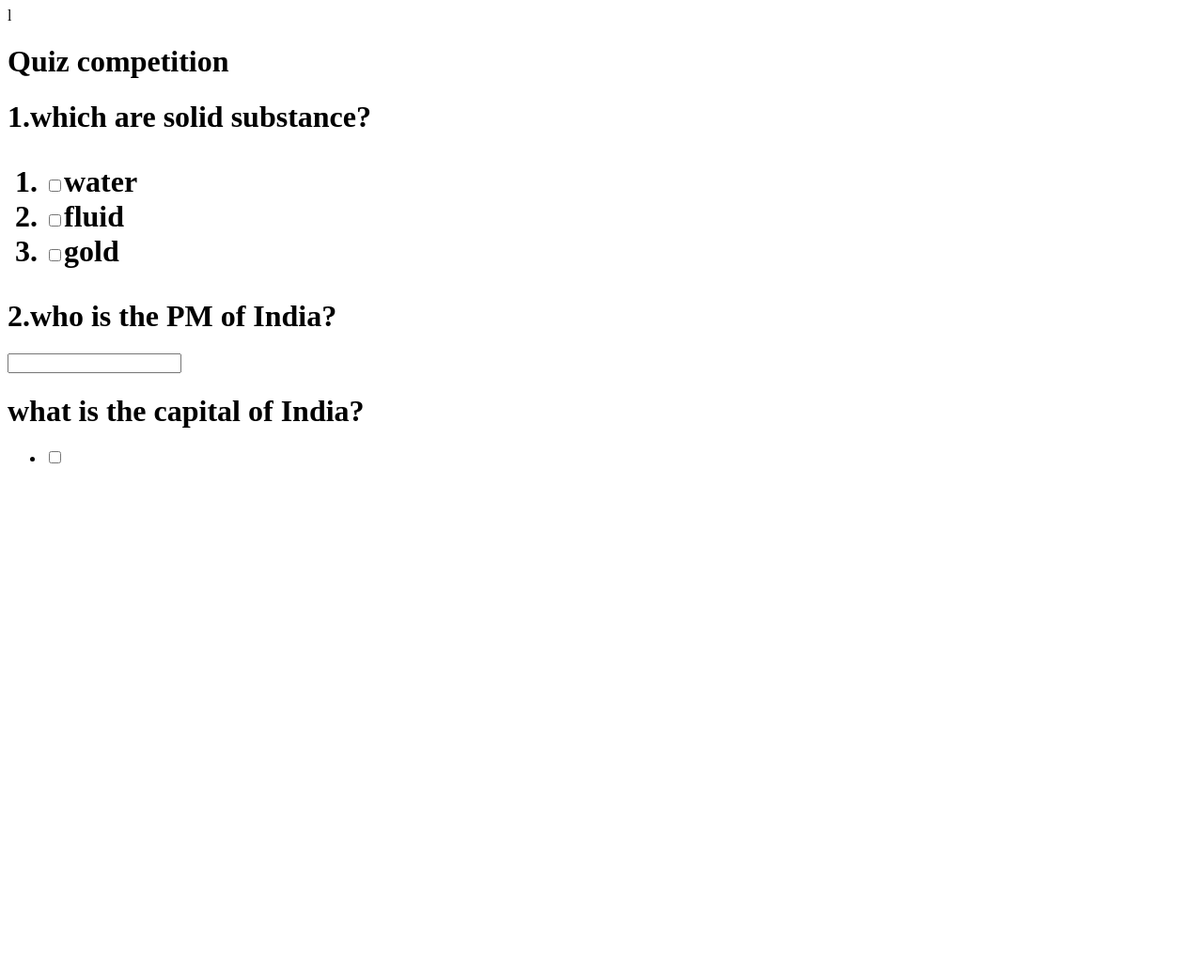
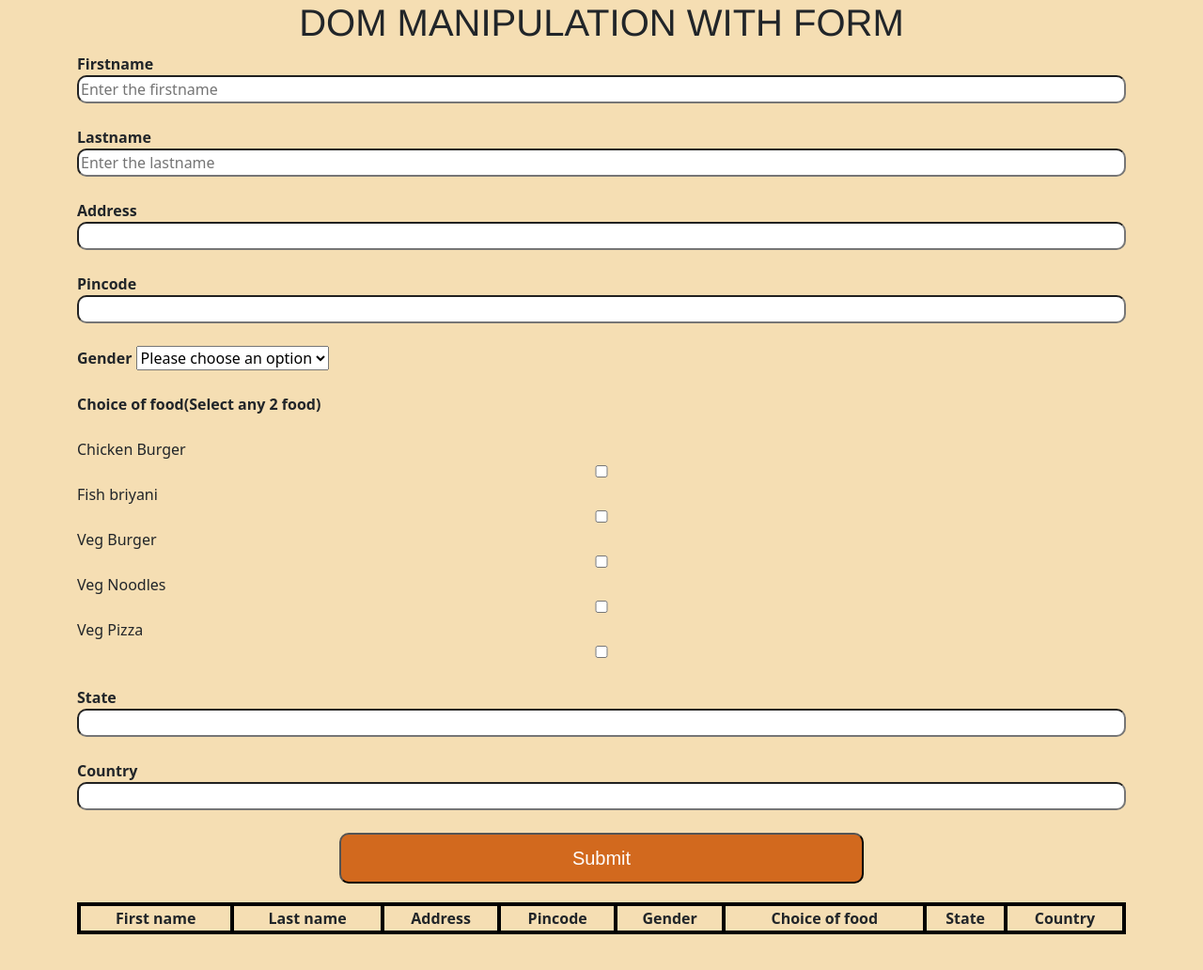
Before and after one commit to shruthi1993S/test2, a plain HTML site: page index.html in a window 1280 px wide. Shown: the whole page at 94% size. Before the commit the page ends 800 px from the top, so only its background shows below. Drawn offline with nearby package versions, Linux system fonts and the light colour scheme.

Commit message:
assignment11

```diff
--- a/index.html
+++ b/index.html
@@ -1,51 +1,107 @@
-l <!-- <!DOCTYPE html>
-<html lang="en">
-<head>
-    <meta charset="UTF-8">
-    <meta name="viewport" content="width=device-width, initial-scale=1.0">
-    <title>Document</title>
-</head>
-<h1> S.HASMA SHRUTHI</h1>
-<h2>Coimabtore</h2>
-
-<body>
-    <h2>About</h2>
-    <p>A dedicated and detail-oriented individual looking for rewarding position at a
-         well-reputed organization to gain experience, exposure and expand my knowledge</p>
-<h2>Skills</h2>
-<ul>
-    <li>Highly self motivated</li>
-    <li> Decision making &problrm solving skills</li>
-</ul>
-<h2>Hobbies</h2>
-    <ol>
-        <li> Dancing</li>
-        <li>Singing</li>
-    </ol>
-</body>
-</html>  -->
-
 <!DOCTYPE html>
 <html lang="en">
 <head>
     <meta charset="UTF-8">
     <meta name="viewport" content="width=device-width, initial-scale=1.0">
-    <title>Document</title>
+    <title>FORM</title>
+
+    <link rel="stylesheet" href="https://cdn.jsdelivr.net/npm/bootstrap@5.3.3/dist/css/bootstrap.min.css"/>
+    <link rel="stylesheet" href="./form.css"/>
+
+    <script src="/form.js" defer ></script>
 </head>
-<h1>Quiz competition</h1>
-<body>
-    <h1>1.which are solid substance?
-<ol>
-   <li> <input type="checkbox">water </li>
-    <li> <input type="checkbox">fluid</li>
-    <li><input type ="checkbox">gold</li>
-</ol>
-<h1> 2.who is the PM of India?</h1>
-<input type="text">
-<h1>what is the capital of India?</h1>
-<ul>
-    <li><input type="checkbox" a="NewDelhi">   </li>
-</ul>
 
-    </body>
+<!-- styling the form and table -->
+
+
+  <!-- form to enter the input fields -->
+
+
+
+    <form id="forms">
+    <div class="container">
+
+        <h1>DOM MANIPULATION WITH FORM</h1>
+
+    <label for="firstname"><b>Firstname</b></label>
+    <input type="text" id="firstname" name="firstname" placeholder="Enter the firstname" required/>
+    <br/><br/>
+
+    <label for="lastname"><b>Lastname</b></label>
+    <input type="text" id="lastname" placeholder="Enter the lastname" required/>
+    <br/><br/>
+
+    <label for="address"><b>Address</b></label>
+    <input type="text" id="address" required>
+     <br/><br/>
+
+    <label for="pincode"><b>Pincode</b></label>
+    <input type="number" id="pincode" required>
+       <br/><br/>
+
+
+    <label for="genderselection"><b>Gender</b></label>
+    <select  name="Gender"id="genderselection"  required>
+     <option value ="" >Please choose an option</option>
+     <option value="Male">Male</option>
+     <option value ="Female">Female</option>
+     <option value="others">Others</option>
+    </select>
+    <br/><br/>
+
+
+    <label for="choice of food"><b>Choice of food(Select any 2 food)</b></label>
+    <br/><br/>
+    <label for="Chicken Burger">Chicken Burger</label>
+    <input type="checkbox" id="Chicken Burger" value="Chicken Burger">
+    <label for="Fish briyani">Fish briyani</label>
+    <input type="checkbox" id="Fish briyani" value="Fish briyani">
+    <label for="Veg Burger">Veg Burger</label>
+    <input type="checkbox" id="Veg Burger" value="Veg Burger">
+    <label for="Veg Noodles">Veg Noodles</label>
+    <input type="checkbox" id="Veg Noodles" value="Veg Noodles">
+    <label for="Veg Pizza">Veg Pizza</label>
+    <input type="checkbox" id="Veg Pizza" value="Veg Pizza">
+
+
+
+<br/><br/>
+<label for="state"><b>State</b></label>
+<input type="text" id="state" required>
+<br/><br/>
+
+<label for="country"><b>Country</b></label>
+<input type="text" id="country" required>
+
+<br/><br/>
+<div>
+<button   type="button" onclick="appendData()">Submit</button>
+ <!-- <input type="button" class="btn btn-secondary" value="Submit" onclick={appendData()}> -->
+</div>
+</form>
+
+<!-- Append data in a Row -->
+
+<table id="getTable">
+    <thead>
+    <tr>
+
+        <th >First name</th>
+        <th >Last name</th>
+        <th >Address</th>
+        <th >Pincode</th>
+        <th >Gender</th>
+        <th >Choice of food</th>
+        <th >State</th>
+        <th >Country</th>
+    </tr>
+    </thead>
+
+
+</table>
+
+</div>
+
+ <script src="https://cdn.jsdelivr.net/npm/bootstrap@5.3.3/dist/js/bootstrap.bundle.min.js"></script>
+</body>
 </html>
```
